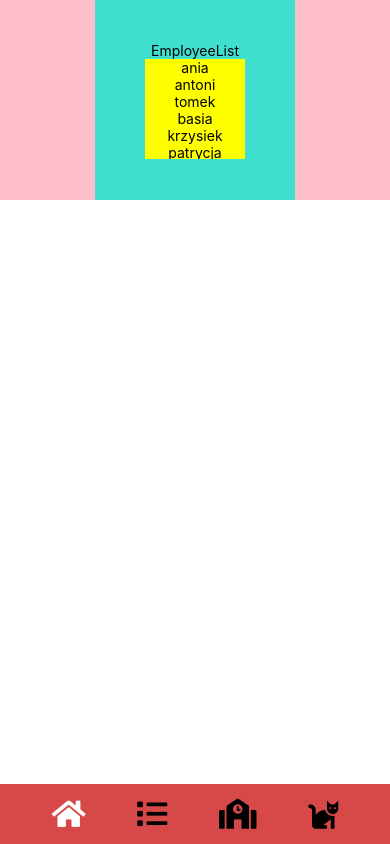
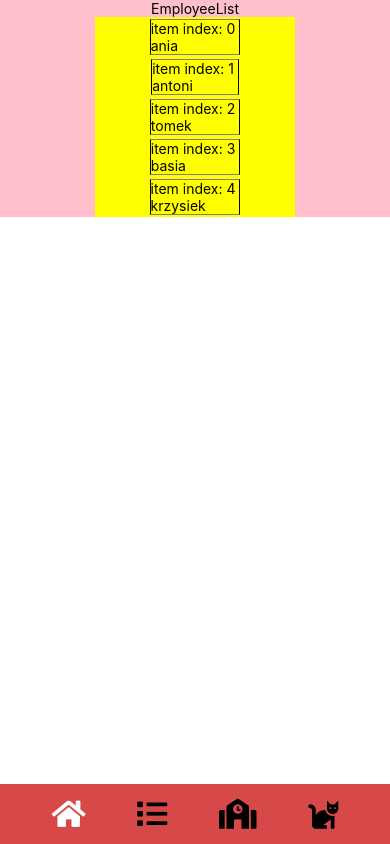
Before and after one commit to Guccio163/MyHeadIsStuckInTheWashingMachine, a React Native app: screen / in a window 390 px wide. Built offline with nearby package versions, Linux system fonts and the light colour scheme.

Commit message:
renderItem syntax working

```diff
--- a/App.tsx
+++ b/App.tsx
@@ -8,16 +8,12 @@ import ScrollableHome from "./components/ScrollableHome";
 import Icon from "react-native-vector-icons/FontAwesome5";
 
 export default function App() {
-  const myIcon = <Icon name="home" size={30} color="black" />;
-  const myIcon2 = <Icon name="list" size={30} color="black" />;
-  const myIcon3 = <Icon name="school" size={30} color="black" />;
-  const myIcon4 = <Icon name="cat" size={30} color="black" />;
 
   const icons = [
-    myIcon,
-    myIcon2,
-    myIcon3,
-    myIcon4,
+    <Icon name="home" size={30} color="black" />,
+    <Icon name="list" size={30} color="black" />,
+    <Icon name="school" size={30} color="black" />,
+    <Icon name="cat" size={30} color="black" />,
   ];
 
   return (
--- a/components/EmployeeList.tsx
+++ b/components/EmployeeList.tsx
@@ -1,43 +1,64 @@
-import { View, Text, FlatList, StyleSheet } from "react-native";
-import React from 'react'
+import { View, Text, FlatList, StyleSheet, ListRenderItemInfo } from "react-native";
+import React from "react";
 import { Dimensions } from "react-native";
+import ListElement from "./ListElement";
 
+type listItem = {
+  index: number;
+  item: string;
+};
 
 
 export default function EmployeeList() {
-const data = ['ania', 'antoni', 'tomek', 'basia', 'krzysiek', 'patrycja', 'marcin', 'piotrek'];
+  const data = [
+    { index: 0, name: "ania" },
+    { index: 1, name: "antoni" },
+    { index: 2, name: "tomek" },
+    { index: 3, name: "basia" },
+    { index: 4, name: "krzysiek" },
+    { index: 5, name: "patrycja" },
+    { index: 6, name: "marcin" },
+    { index: 7, name: "piotrek" },
+    { index: 8, name: "stasiek" },
+    { index: 9, name: "weronika" },
+    { index: 10, name: "zuzia" },
+    { index: 11, name: "mikołaj" },
+  ];
 
   return (
-    <View
-      style={styles.employeeListContainer}
-    >
+    <>
       <Text style={{ alignSelf: "center" }}>EmployeeList</Text>
       <FlatList
         pagingEnabled
         contentContainerStyle={styles.flatListChildren}
-        style={styles.flatlistCont}
+        style={styles.flatListContainer}
         data={data}
-        renderItem={(item) => <Text key={item.index}>{item.item}</Text>}
+        renderItem={(item) => <ListElement name={item.item.name} index={item.index} ></ListElement>}
       ></FlatList>
-    </View>
+    </>
   );
 }
 
 const styles = StyleSheet.create({
   employeeListContainer: {
     backgroundColor: "turquoise",
+    width: 400,
+    height: 400,
+    justifyContent: "center",
+  },
+  flatListContainer: {
+    alignSelf: "center",
+    minHeight: 200,
+    maxHeight: 100,
     width: 200,
-    height: 200,
-    justifyContent: 'center',
-  },
-  flatlistCont: {
-    alignSelf: "center",
-    minHeight: 50,
-    maxHeight: 100,
-    width: 100,
     backgroundColor: "yellow",
   },
   flatListChildren: {
     alignItems: "center",
   },
+  flatListChild: {
+    borderWidth: 1,
+    borderBlockColor: 'gray',
+    margin: 2,
+  }
 });
--- /dev/null
+++ b/components/ListElement.tsx
@@ -0,0 +1,32 @@
+import {
+  View,
+  Text,
+  ListRenderItemInfo,
+  ListRenderItem,
+  StyleSheet,
+} from "react-native";
+import React from "react";
+import { CodeSandboxCircleFilled } from "@ant-design/icons";
+
+interface Props {
+  name: string;
+  index: number;
+}
+
+export default function ListElement({ name, index }: Props) {
+  console.log(name);
+  return (
+    <View key={index} style={styles.flatListChild}>
+      <Text>item index: {index} </Text>
+      <Text>{name}</Text>
+    </View>
+  );
+}
+
+const styles = StyleSheet.create({
+  flatListChild: {
+    borderWidth: 1,
+    borderBlockColor: "gray",
+    margin: 2,
+  },
+});
--- a/components/NavBarIcons.tsx
+++ b/components/NavBarIcon.tsx
@@ -7,16 +7,8 @@ interface Props{
     active: boolean,
 }
 
-interface Props2{
-  icon: JSX.Element,
-  color: string
-}
 
-const ChangeColorIcon = ({ icon, color }: Props2) => {
-  return React.cloneElement(icon, { color });
-};
-
-export default function NavBarIcons({icon, onPress, active}:Props) {
+export default function NavBarIcon({icon, onPress, active}:Props) {
   return (
     <Pressable
       onPress={onPress}
--- a/components/ScrollableHome.tsx
+++ b/components/ScrollableHome.tsx
@@ -1,6 +1,6 @@
 import { View, Text, ScrollView, StyleSheet, Dimensions } from "react-native";
 import React, { FC, useRef, useState } from "react";
-import NavBarIcons from "./NavBarIcons";
+import NavBarIcon from "./NavBarIcon";
 
 interface Props {
   children: JSX.Element[];
@@ -8,6 +8,7 @@ interface Props {
 }
 
 export default function ScrollableHome({ children, navIcons }: Props) {
+
   const [activeIndex, setActiveIndex] = useState(0);
   const scrollRef = useRef<any>();
 
@@ -45,12 +46,11 @@ export default function ScrollableHome({ children, navIcons }: Props) {
       <View style={styles.navBar}>
         {navIcons.map((icon, index) => (
           <>
-            <NavBarIcons
+            <NavBarIcon
               active={activeIndex === index}
               onPress={onPress(index)}
               icon={icon}
-            ></NavBarIcons>
-            {/* <Text>{index}</Text> */}
+            ></NavBarIcon>
           </>
         ))}
       </View>
```
Also changed, not shown: 1 other file (tests, documents, lock files or other folders).
